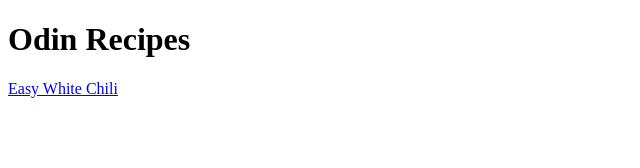
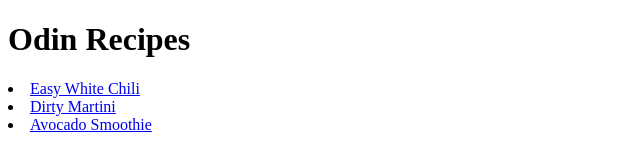
Before and after one commit to AnthonySaliba787/odin-recipes, a plain HTML site: page index.html in a window 1280 px wide. Shown: the whole page, without its empty margins (0-640 px from the left). Drawn offline with Linux system fonts and the light colour scheme.

Commit message:
Modify the main links to include two new recipes

```diff
--- a/index.html
+++ b/index.html
@@ -6,6 +6,10 @@
   </head>
   <body>
     <h1>Odin Recipes</h1>
-    <a href="./recipes/whitechili.html">Easy White Chili</a>
+    <uk>
+      <li><a href="./recipes/whitechili.html">Easy White Chili</a></li>
+      <li><a href="./recipes/dirtymartini.html">Dirty Martini</a></li>
+      <li><a href="./recipes/avocadosmoothie.html">Avocado Smoothie</a></li>
+    </uk>
   </body>
 </html>
```
